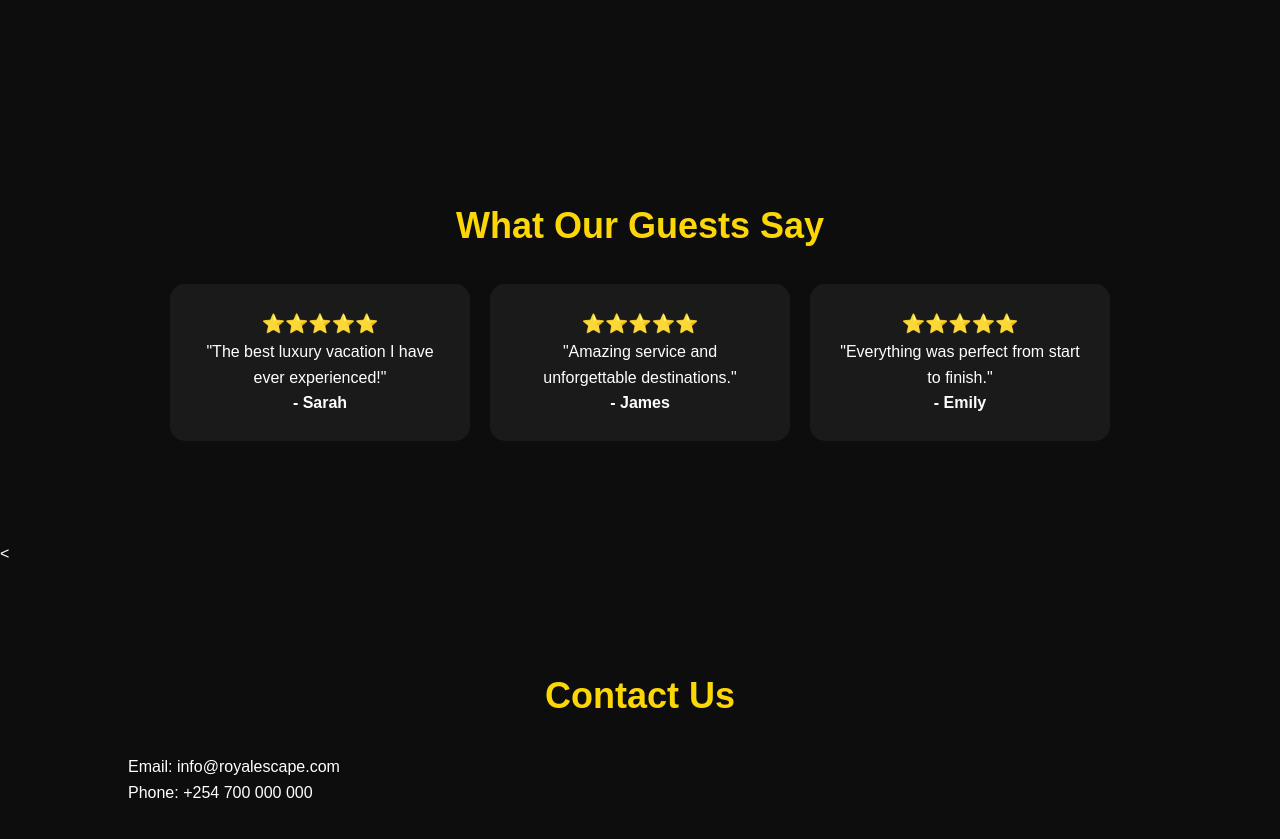
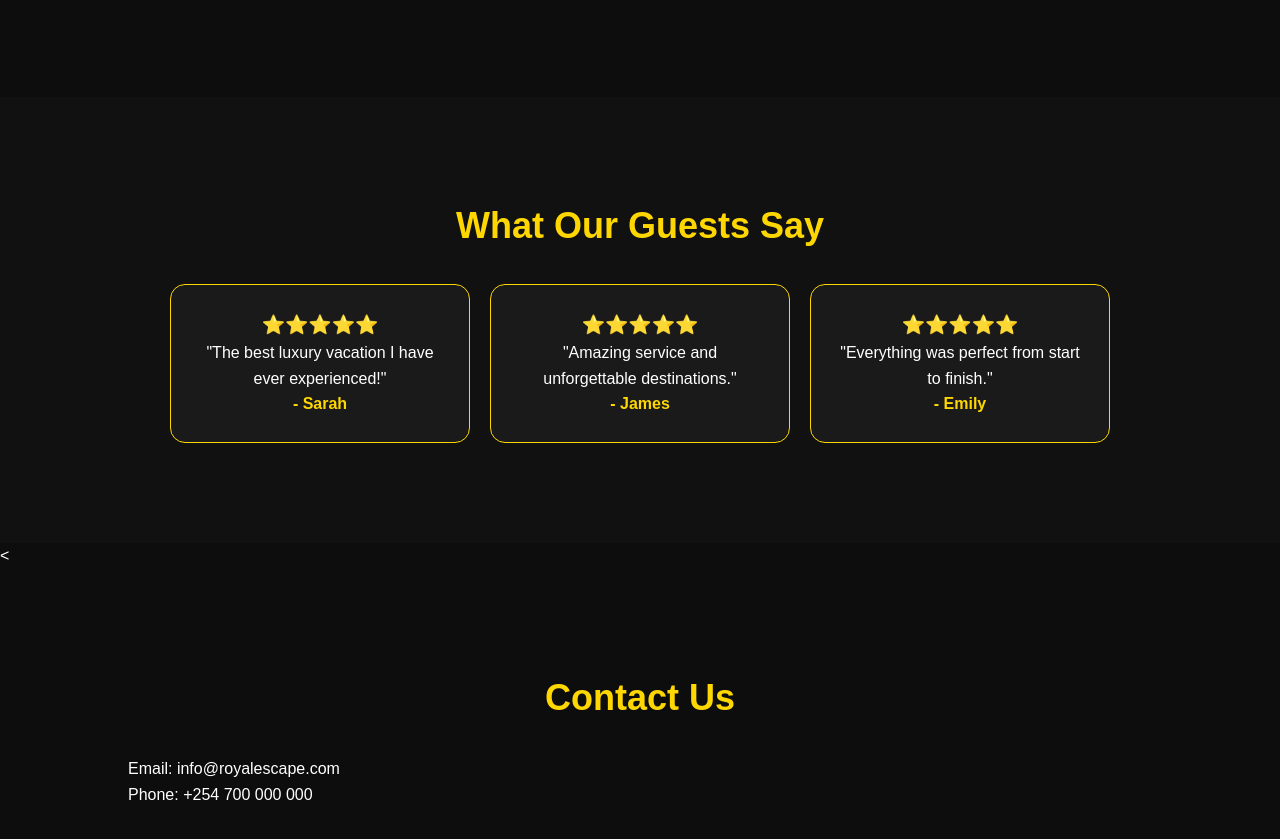
Before and after one commit to lewamercy602-droid/Royal-Escape, a plain HTML site: page index.html in a window 1280 px wide. Shown: the part 2036-2875 px from the top of the page. Drawn offline with Linux system fonts and the light colour scheme.

Commit message:
Update style.css

```diff
--- a/style.css
+++ b/style.css
@@ -177,3 +177,15 @@ footer {
     padding: 15px;
     color: gold;
 }
+
+#reviews {
+    background: #111;
+}
+
+#reviews .card {
+    border: 1px solid gold;
+}
+
+#reviews strong {
+    color: gold;
+}
```
